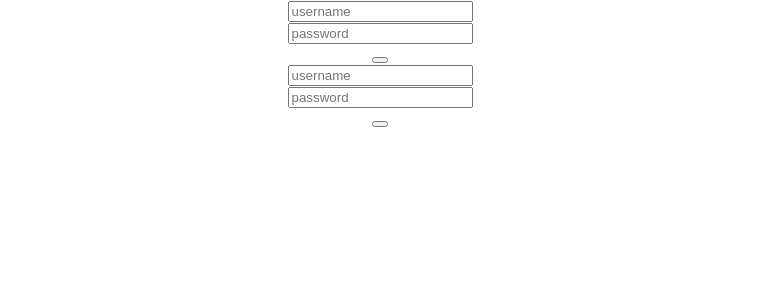
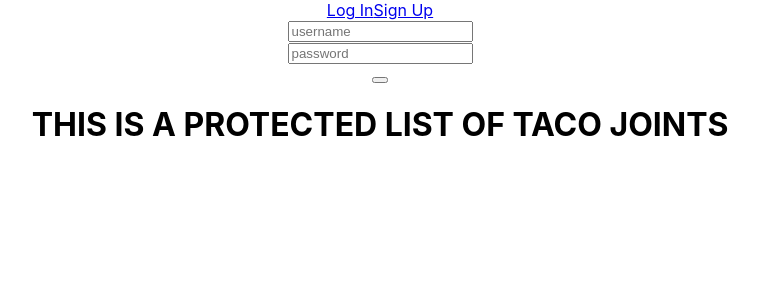
Before and after one commit to yelp-feelers/official_yelpfeelers, a React (Create React App) app in the folder front-end/tacos/: page /protected in a window 1280 px wide. Shown: the top 300 px of the page, without its empty margins (260-1019 px from the left). Built offline with nearby package versions, Linux system fonts and the light colour scheme; sample sign-in values are in the browser's storage.

Commit message:
for real this time, what i said last time

```diff
--- a/front-end/tacos/src/Actions/index.js
+++ b/front-end/tacos/src/Actions/index.js
@@ -8,11 +8,7 @@ export const LOGIN_SUCCESS = 'LOGIN_SUCCESS'
 
 //action creators - login for login component, getTacos for CDM within protected home route
 
-export const login = something => dispatch => {
-
-}
-
-export const getTacos = () => dispatch => {
+export const login = creds => dispatch => {
     dispatch({ type: LOGIN_START })
     //axios request
     const endpoint = "http://localhost:5000/api/auth/login";
@@ -24,3 +20,7 @@ export const getTacos = () => dispatch => {
         dispatch({ type: LOGIN_SUCCESS});
     })
 }
+
+export const getTacos = () => dispatch => {
+
+}
--- a/front-end/tacos/src/App.js
+++ b/front-end/tacos/src/App.js
@@ -4,6 +4,7 @@ import { BrowserRouter as Router, Link, Route } from "react-router-dom";
 import "./App.css";
 import Login from "../src/Components/Login";
 import PrivateRoute from "./Components/PrivateRoute";
+import RestaurantList from "./Components/RestaurantList";
 
 
 class App extends Component {
@@ -11,9 +12,13 @@ class App extends Component {
     return (
       <Router>
         <div className="App">
+          <div className="navbar">
+          <Link to="/">Log In</Link>
+          <Link to="/signup">Sign Up</Link>
+          </div>
           <Route path="/" component={Login} />
 {/* Login below as a placeholder for the main screen component */}
-          <PrivateRoute path="/protected" component={Login}/>
+          <PrivateRoute path="/protected" component={RestaurantList}/>
         </div>
       </Router>
     );
--- a/front-end/tacos/src/Components/Login.js
+++ b/front-end/tacos/src/Components/Login.js
@@ -1,10 +1,13 @@
-import React, { Component } from 'react';
+import React, { Component } from "react";
+import { connect } from 'react-redux';
+import { login } from "../Actions/index";
 
 class Login extends Component {
   state = {
+    loggingIn: false,
     credentials: {
       username: "",
-            password: "",
+      password: ""
     }
   };
 
@@ -19,13 +22,12 @@ class Login extends Component {
 
   login = e => {
     e.preventDefault();
-        this.props.login(this.state.credentials(()=>{
-            this.props.history.push("/tacos")
-        }))
-    }
-
-
-
+    this.props.login(
+      this.state.credentials(() => {
+        this.props.history.push("/protected");
+      })
+    );
+  };
 
   render() {
     return (
@@ -49,13 +51,15 @@ class Login extends Component {
           <br />
           <button />
         </form>
+
       </div>
     );
   }
 }
 
+const mapStateToProps = state => ({});
 
-//mapStateToFriends and Connect go here
-
-
-export default Login;
+export default connect(
+  mapStateToProps,
+  { login }
+)(Login);
--- /dev/null
+++ b/front-end/tacos/src/Components/RestaurantList.js
@@ -0,0 +1,15 @@
+import React, { Component } from 'react';
+
+class RestaurantList extends Component {
+
+    render() {
+        return (
+            <div>
+                <h1>THIS IS A PROTECTED LIST OF TACO JOINTS</h1>
+            </div>
+        );
+    }
+}
+
+
+export default RestaurantList;
--- a/front-end/tacos/src/Reducers/index.js
+++ b/front-end/tacos/src/Reducers/index.js
@@ -1,21 +1,29 @@
-import { LOGIN_START, LOGIN_SUCESS } from '../Actions/index'
+import { LOGIN_START, LOGIN_SUCCESS } from '../Actions/index'
 
 const initialState = {
     yelpData: [],
     loggingIn: false,
+    error: null
     //placeholder till we figure out what sort of App we're building
 };
 
-export const reducer = (state = initialState, action) => {
+const reducer = (state = initialState, action) => {
     switch (action.type) {
         case LOGIN_START:
         return {
-            // placeholder
+            ...state,
+            loggingIn: true
         };
         case LOGIN_SUCCESS:
         return {
-            //placeholder
+            ...state,
+            loggingIn: false,
+            yelpData: action.payload
         }
+        default:
+        return state;
     }
 
 }
+
+export default reducer
--- a/front-end/tacos/src/index.js
+++ b/front-end/tacos/src/index.js
@@ -6,13 +6,11 @@ import { applyMiddleware, createStore } from "redux";
 import { Provider } from "react-redux";
 import thunk from "redux-thunk";
 import logger from "redux-logger";
+import rootReducer from './Reducers';
 import * as serviceWorker from "./serviceWorker";
 
-const reducer = () => {
-  console.log("REDUCER!!");
-};
 
-const store = createStore(reducer, applyMiddleware(thunk, logger));
+const store = createStore(rootReducer, applyMiddleware(thunk, logger));
 
 ReactDOM.render(
   <Provider store={store}>
```
Lines whose indentation alone changed are shown as unchanged.
